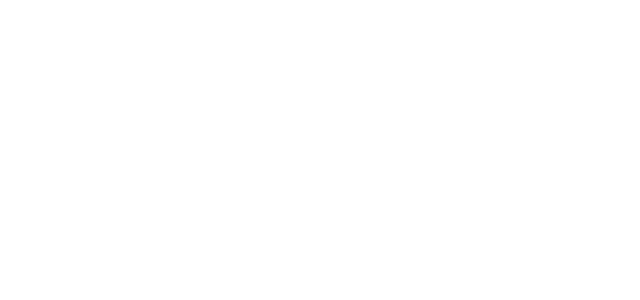
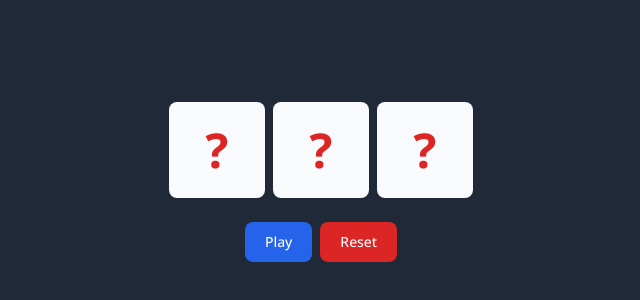
Before and after one commit to kaapsey/expo-voting-system, a React (Vite) app in the folder client/: page /luckydraw in a window 1280 px wide. Before the commit this address had no page. Shown: the part 218-518 px from the top of the page, without its empty margins (319-959 px from the left). Built offline with nearby package versions, Linux system fonts and the light colour scheme; a web font is replaced by a local one.

Commit message:
[add]: lucky-draw

```diff
--- a/client/src/AppRoute.tsx
+++ b/client/src/AppRoute.tsx
@@ -4,6 +4,7 @@
 import Home from './pages/Home';
 import Scan from './pages/Scan';
 import Vote from './pages/Vote';
+import LuckyDraw from './pages/LuckyDraw';
 
 const AppRoute = () => {
   return (
@@ -11,6 +12,7 @@
       <Route path='/' element={<Home />} />
       <Route path='/scan' element={<Scan />} />
       <Route path='/vote/:tokenId' element={<Vote />} />
+      <Route path='/luckydraw' element={<LuckyDraw />} />
     </Routes>
   );
 };
--- a/client/src/index.css
+++ b/client/src/index.css
@@ -5,6 +5,15 @@
 @tailwind base;
 @tailwind components;
 @tailwind utilities;
+
+:root {
+    --translate-1-inital: 0px;
+    --translate-1-final: 0px;
+    --translate-2-inital: 0px;
+    --translate-2-final: 0px;
+    --translate-3-inital: 0px;
+    --translate-3-final: 0px;
+}
 
 * {
     margin: 0;
@@ -16,6 +25,7 @@
     display: none;
 }
 
+/* projectCard */
 .card {
     position: relative;
     display: flex;
@@ -85,3 +95,28 @@
     font-size: 0.75rem;
     margin: 0;
 }
+
+@keyframes spin-1 {
+    0% {
+        transform: translateY(var(--translate-1-inital));
+    }
+    100% {
+        transform: translateY(var(--translate-1-final));
+    }
+}
+@keyframes spin-2 {
+    0% {
+        transform: translateY(var(--translate-2-inital));
+    }
+    100% {
+        transform: translateY(var(--translate-2-final));
+    }
+}
+@keyframes spin-3 {
+    0% {
+        transform: translateY(var(--translate-3-inital));
+    }
+    100% {
+        transform: translateY(var(--translate-3-final));
+    }
+}
--- /dev/null
+++ b/client/src/pages/LuckyDraw.tsx
@@ -0,0 +1,192 @@
+import { useState, useRef } from 'react';
+import Button from '../components/Button';
+
+const LuckyDraw = () => {
+  const [slotMachineIndex, setSlotMachineIndex] = useState(0);
+  const [isPlayed, setIsPlayed] = useState([false, false, false]);
+  const [numbers, setNumbers] = useState<number[][]>([[], [], []]);
+  const [isBtnDisabled, setIsBtnDisabled] = useState(false);
+
+  const slotsOneRef = useRef<HTMLDivElement>(null);
+  const slotsTwoRef = useRef<HTMLDivElement>(null);
+  const slotsThreeRef = useRef<HTMLDivElement>(null);
+
+  const handlePlay = () => {
+    setIsBtnDisabled(true);
+    let nums: number[] = [];
+    if (slotMachineIndex === 0) {
+      nums = getRandomNumbers(5);
+    } else {
+      nums = getRandomNumbers(9);
+    }
+
+    setNumbers([
+      ...numbers.map((num, i) => {
+        if (i === slotMachineIndex) {
+          num = nums;
+        }
+        return num;
+      }),
+    ]);
+    getTranslation(nums.length);
+
+    setIsPlayed([
+      ...isPlayed.map((p, i) => {
+        if (i === slotMachineIndex) {
+          p = true;
+        }
+        return p;
+      }),
+    ]);
+
+    setTimeout(() => {
+      setSlotMachineIndex(slotMachineIndex + 1);
+      if (slotMachineIndex < 2) {
+        setIsBtnDisabled(false);
+      }
+    }, 5000);
+  };
+
+  const handleReset = () => {
+    setIsBtnDisabled(false);
+    setIsPlayed([false, false, false]);
+    setNumbers([[], [], []]);
+    setSlotMachineIndex(0);
+
+    if (slotsOneRef.current) {
+      slotsOneRef.current.style.transform = `translateY(0px)`;
+      slotsOneRef.current.style.animation = 'none';
+    }
+    if (slotsTwoRef.current) {
+      slotsTwoRef.current.style.transform = `translateY(0px)`;
+      slotsTwoRef.current.style.animation = 'none';
+    }
+    if (slotsThreeRef.current) {
+      slotsThreeRef.current.style.transform = `translateY(0px)`;
+      slotsThreeRef.current.style.animation = 'none';
+    }
+  };
+
+  const getRandomNumbers = (max: number) => {
+    let items = [];
+    let itemsCount = Math.floor(Math.random() * (40 - 20) + 20);
+
+    for (let x = 0; x < itemsCount; x++) {
+      let item = x % max;
+      items.push(item);
+    }
+
+    return items;
+  };
+
+  const getTranslation = (count: number) => {
+    let initalPosY = Math.floor(count / 2) * 4.5 * 16;
+    let finalPosY = -Math.floor(count / 2) * 4.5 * 16;
+
+    if (count % 2 === 0) {
+      initalPosY -= 36;
+      finalPosY += 36;
+    }
+
+    document.documentElement.style.setProperty(
+      `--translate-${slotMachineIndex + 1}-inital`,
+      `${initalPosY}px`
+    );
+    document.documentElement.style.setProperty(
+      `--translate-${slotMachineIndex + 1}-final`,
+      `${finalPosY}px`
+    );
+
+    if (slotMachineIndex + 1 === 1) {
+      if (slotsOneRef.current) {
+        slotsOneRef.current.style.animation = `spin-${
+          slotMachineIndex + 1
+        } 5s ease-in-out`;
+        slotsOneRef.current.style.transform = `translateY(${finalPosY}px)`;
+      }
+    } else if (slotMachineIndex + 1 === 2) {
+      if (slotsTwoRef.current) {
+        slotsTwoRef.current.style.animation = `spin-${
+          slotMachineIndex + 1
+        } 5s ease-in-out`;
+        slotsTwoRef.current.style.transform = `translateY(${finalPosY}px)`;
+      }
+    } else if (slotMachineIndex + 1 === 3) {
+      if (slotsThreeRef.current) {
+        slotsThreeRef.current.style.animation = `spin-${
+          slotMachineIndex + 1
+        } 5s ease-in-out`;
+        slotsThreeRef.current.style.transform = `translateY(${finalPosY}px)`;
+      }
+    }
+  };
+
+  return (
+    <main className='w-screen h-screen bg-gray-800 flex flex-col gap-6 justify-center'>
+      {/* slot-machine */}
+      <div className='flex gap-2 justify-center items-center'>
+        {/* slots-1 */}
+        <div
+          className={`w-24 h-24 bg-gray-50 rounded-lg flex flex-col justify-center items-center font-sans font-bold text-5xl text-gray-900 overflow-hidden`}
+        >
+          <div className='flex flex-col gap-6' ref={slotsOneRef} id='slotsOne'>
+            {isPlayed[0] ? (
+              <>
+                {numbers[0].map((number, numberIndex) => {
+                  return <p key={numberIndex}>{number}</p>;
+                })}
+              </>
+            ) : (
+              <p className='text-red-600'>?</p>
+            )}
+          </div>
+        </div>
+
+        {/* slots-2 */}
+        <div
+          className={`w-24 h-24 bg-gray-50 rounded-lg flex flex-col justify-center items-center font-sans font-bold text-5xl text-gray-900 overflow-hidden`}
+        >
+          <div className='flex flex-col gap-6' ref={slotsTwoRef}>
+            {isPlayed[1] ? (
+              <>
+                {numbers[1].map((number, numberIndex) => {
+                  return <p key={numberIndex}>{number}</p>;
+                })}
+              </>
+            ) : (
+              <p className='text-red-600'>?</p>
+            )}
+          </div>
+        </div>
+
+        {/* slots-3 */}
+        <div
+          className={`w-24 h-24 bg-gray-50 rounded-lg flex flex-col justify-center items-center font-sans font-bold text-5xl text-gray-900 overflow-hidden`}
+        >
+          <div className='flex flex-col gap-6' ref={slotsThreeRef}>
+            {isPlayed[2] ? (
+              <>
+                {numbers[2].map((number, numberIndex) => {
+                  return <p key={numberIndex}>{number}</p>;
+                })}
+              </>
+            ) : (
+              <p className='text-red-600'>?</p>
+            )}
+          </div>
+        </div>
+      </div>
+      {/* buttons */}
+      <div className='flex justify-center items-center gap-2'>
+        <Button handleClick={handlePlay} isDisabled={isBtnDisabled}>
+          Play
+        </Button>
+        <Button colorScheme='red' handleClick={handleReset}>
+          Reset
+        </Button>
+      </div>
+    </main>
+  );
+};
+
+export default LuckyDraw;
```
